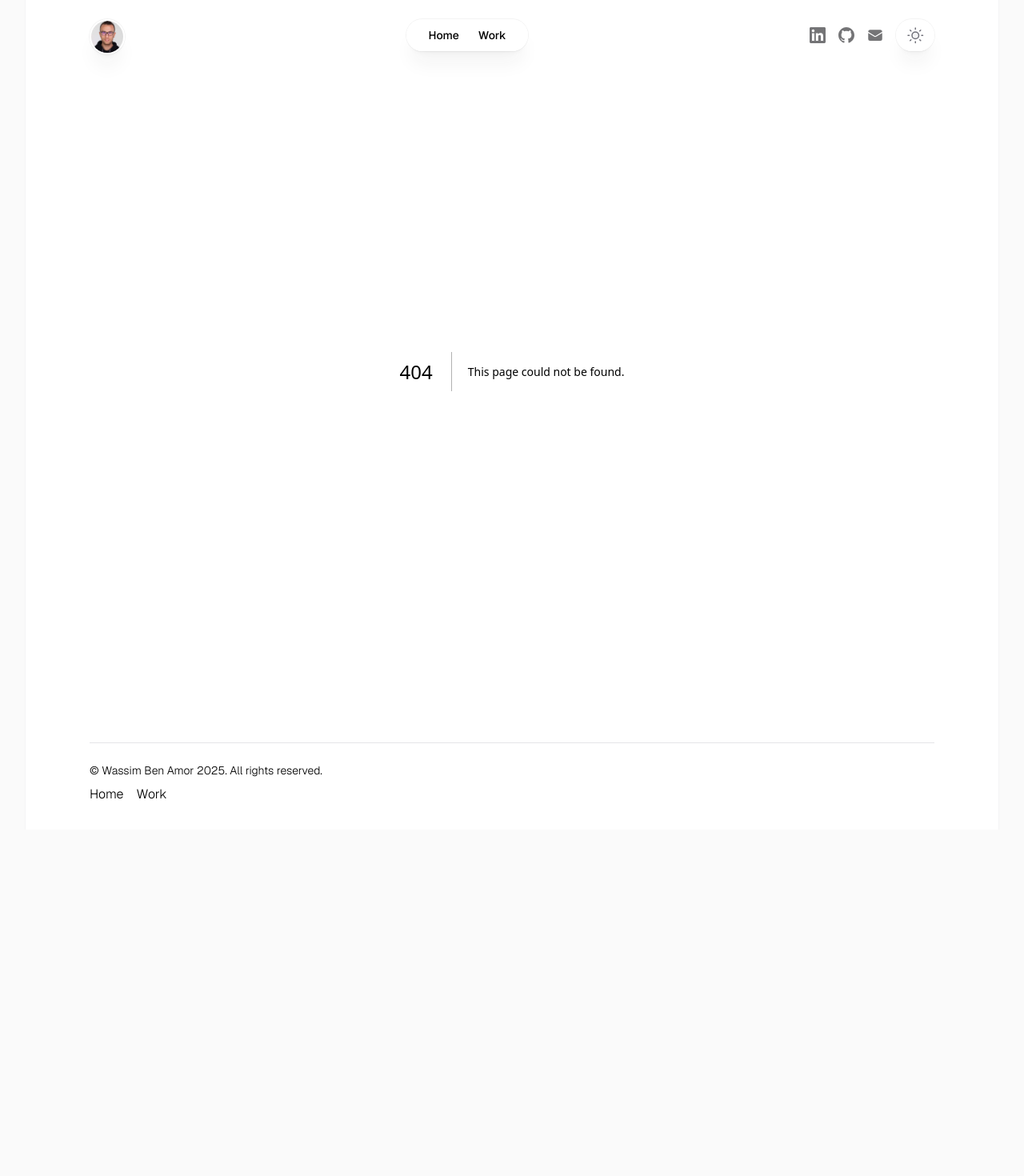
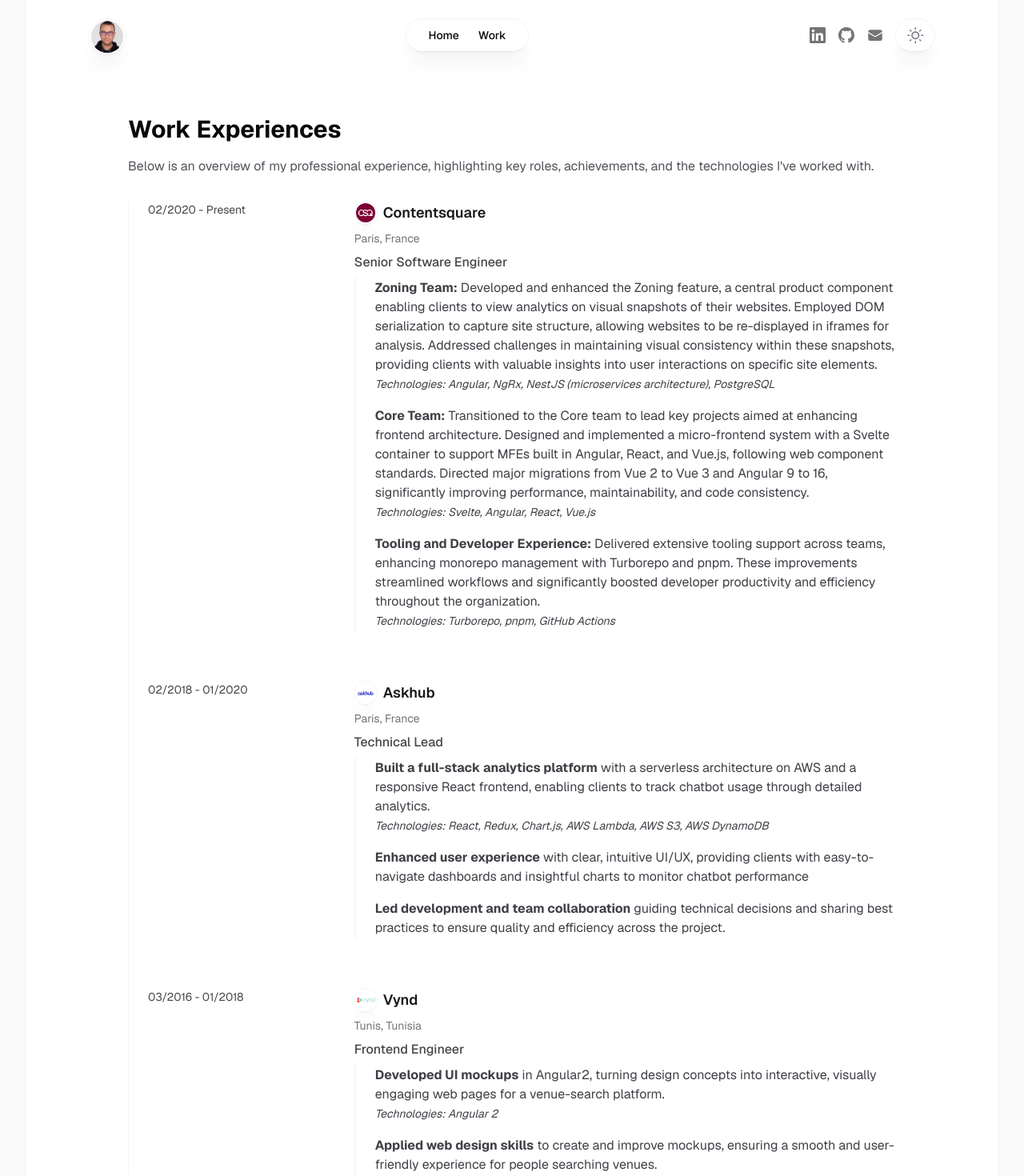
Before and after one commit to wassim-ben-amor/site, a Next.js app: page /work in a window 1280 px wide. Before the commit this address had no page. Shown: the top 1470 px of the page at 80% size. Before the commit the page ends 1037 px from the top, so only its background shows below. Built offline with nearby package versions, Linux system fonts and the light colour scheme.

Commit message:
add work experiences page

```diff
--- /dev/null
+++ b/app/work/page.tsx
@@ -0,0 +1,164 @@
+import { AskhubLogo } from "@/components/icons/AskhubLogo";
+import { ContentsquareLogo } from "@/components/icons/ContentsquareLogo";
+import { VyndLogo } from "@/components/icons/VyndLogo";
+import { JSX } from "react";
+
+type Experience = {
+  role: string;
+  company: string;
+  location: string;
+  period: string;
+  details: {
+    title: string;
+    description: string;
+    technologies: string[];
+  }[];
+};
+
+const experiences: Experience[] = [
+  {
+    role: "Senior Software Engineer",
+    company: "Contentsquare",
+    location: "Paris, France",
+    period: "02/2020 - Present",
+    details: [
+      {
+        title: "Zoning Team:",
+        description:
+          "Developed and enhanced the Zoning feature, a central product component enabling clients to view analytics on visual snapshots of their websites. Employed DOM serialization to capture site structure, allowing websites to be re-displayed in iframes for analysis. Addressed challenges in maintaining visual consistency within these snapshots, providing clients with valuable insights into user interactions on specific site elements.",
+        technologies: [
+          "Angular",
+          "NgRx",
+          "NestJS (microservices architecture)",
+          "PostgreSQL",
+        ],
+      },
+      {
+        title: "Core Team:",
+        description:
+          "Transitioned to the Core team to lead key projects aimed at enhancing frontend architecture. Designed and implemented a micro-frontend system with a Svelte container to support MFEs built in Angular, React, and Vue.js, following web component standards. Directed major migrations from Vue 2 to Vue 3 and Angular 9 to 16, significantly improving performance, maintainability, and code consistency.",
+        technologies: ["Svelte", "Angular", "React", "Vue.js"],
+      },
+      {
+        title: "Tooling and Developer Experience:",
+        description:
+          "Delivered extensive tooling support across teams, enhancing monorepo management with Turborepo and pnpm. These improvements streamlined workflows and significantly boosted developer productivity and efficiency throughout the organization.",
+        technologies: ["Turborepo", "pnpm", "GitHub Actions"],
+      },
+    ],
+  },
+  {
+    role: "Technical Lead",
+    company: "Askhub",
+    location: "Paris, France",
+    period: "02/2018 - 01/2020",
+    details: [
+      {
+        title: "Built a full-stack analytics platform",
+        description:
+          "with a serverless architecture on AWS and a responsive React frontend, enabling clients to track chatbot usage through detailed analytics.",
+        technologies: [
+          "React",
+          "Redux",
+          "Chart.js",
+          "AWS Lambda",
+          "AWS S3",
+          "AWS DynamoDB",
+        ],
+      },
+      {
+        title: "Enhanced user experience",
+        description:
+          "with clear, intuitive UI/UX, providing clients with easy-to-navigate dashboards and insightful charts to monitor chatbot performance",
+        technologies: [],
+      },
+      {
+        title: "Led development and team collaboration",
+        description:
+          "guiding technical decisions and sharing best practices to ensure quality and efficiency across the project.",
+        technologies: [],
+      },
+    ],
+  },
+  {
+    role: "Frontend Engineer",
+    company: "Vynd",
+    location: "Tunis, Tunisia",
+    period: "03/2016 - 01/2018",
+    details: [
+      {
+        title: "Developed UI mockups",
+        description:
+          "in Angular2, turning design concepts into interactive, visually engaging web pages for a venue-search platform.",
+        technologies: ["Angular 2"],
+      },
+      {
+        title: "Applied web design skills",
+        description:
+          "to create and improve mockups, ensuring a smooth and user-friendly experience for people searching venues.",
+        technologies: [],
+      },
+    ],
+  },
+];
+
+const logoMap: Record<string, JSX.Element> = {
+  Contentsquare: (
+    <ContentsquareLogo className="h-7 w-7 rounded-full shadow-custom" />
+  ),
+  Askhub: <AskhubLogo className="h-7 w-7 rounded-full shadow-custom" />,
+  Vynd: <VyndLogo className="h-7 w-7 rounded-full shadow-custom" />,
+};
+
+const workExperienceItem = (experience: Experience) => (
+  <div
+    key={experience.company}
+    className="flex flex-col md:flex-row md:items-start gap-6"
+  >
+    <div className="flex-shrink-0 md:w-1/4 text-sm text-primary/80">
+      <p>{experience.period}</p>
+    </div>
+
+    <div className="flex-grow space-y-2">
+      <div className="flex items-center space-x-2">
+        {logoMap[experience.company]}
+        <h2 className="text-lg font-semibold text-primary">
+          {experience.company}
+        </h2>
+      </div>
+
+      <p className="text-sm text-primary/60">{experience.location}</p>
+
+      <p className="text-base font-medium text-primary/80">{experience.role}</p>
+
+      <ul className="mt-4 space-y-4 pl-4 border-l-2 border-zinc-100 dark:border-zinc-700 text-zinc-700 dark:text-zinc-300">
+        {experience.details.map((detail, idx) => (
+          <li key={idx} className="pl-2">
+            <strong>{detail.title}</strong> {detail.description}
+            <br />
+            {detail.technologies.length > 0 && (
+              <span className="text-sm italic">
+                Technologies: {detail.technologies.join(", ")}
+              </span>
+            )}
+          </li>
+        ))}
+      </ul>
+    </div>
+  </div>
+);
+
+export default function WorkPage() {
+  return (
+    <div className="flex flex-col mt-10 sm:mt-16 lg:mt-20 px-4 sm:px-8 lg:px-12">
+      <h1 className="text-3xl font-bold mb-4">Work Experiences</h1>
+      <p className="text-zinc-600 dark:text-zinc-300 mb-8">
+        Below is an overview of my professional experience, highlighting key
+        roles, achievements, and the technologies I've worked with.
+      </p>
+      <div className="flex flex-col gap-16 md:border-l md:border-zinc-100 md:pl-6 md:dark:border-zinc-700/40">
+        {experiences.map(workExperienceItem)}
+      </div>
+    </div>
+  );
+}
```
